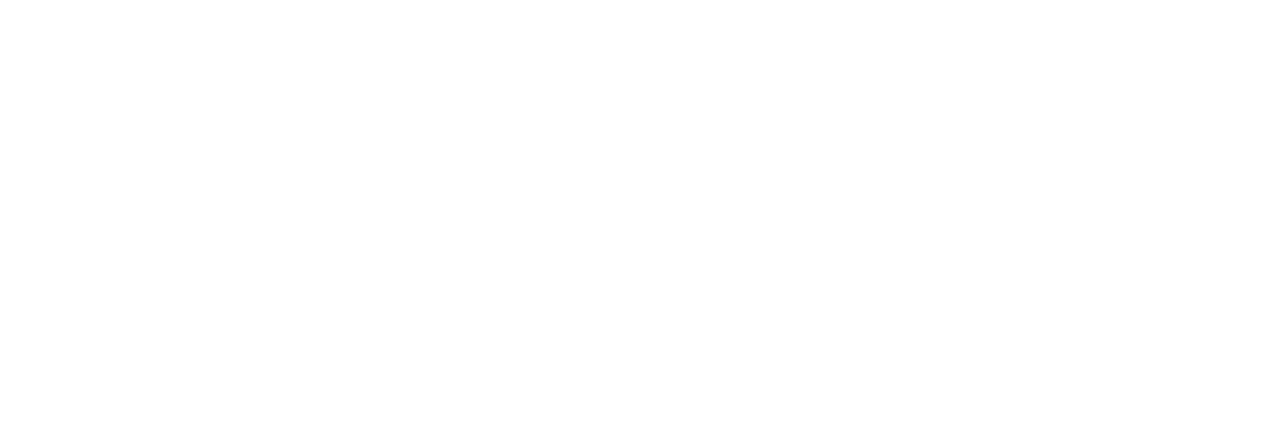
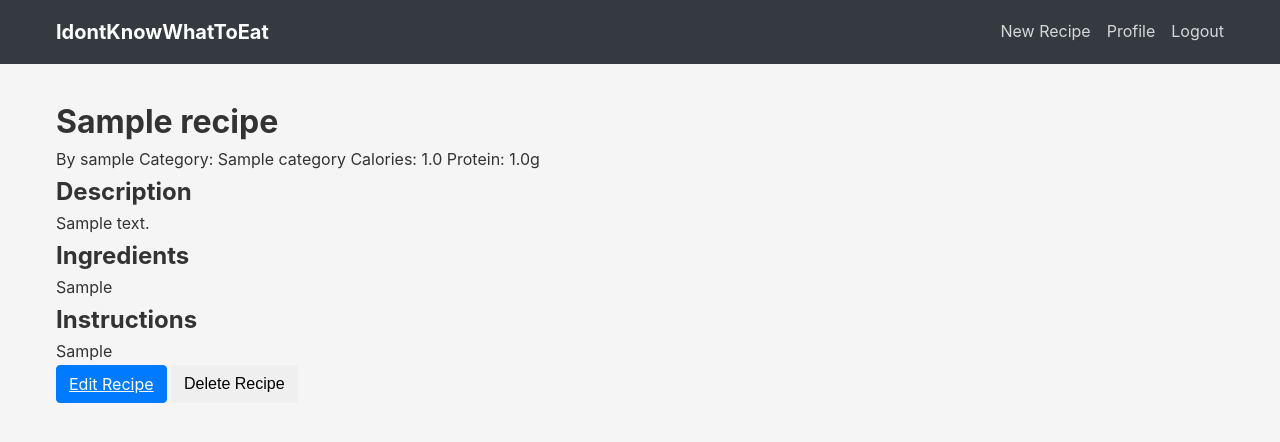
Before and after one commit to billbaord/WhatToEat, a Flask app: page /recipe/1 in a window 1280 px wide. Before the commit the part shown is empty. Shown: the top 442 px of the page. Run offline with Flask 3, Linux system fonts and the light colour scheme; a user stored in the database is signed in; tables that the repository leaves empty hold one stand-in row (values such as "Sample post").

Commit message:
HTML template - View Recipe
Created a View template and now a user can view the created recipe

```diff
--- a/app/templates/view_recipe.html
+++ b/app/templates/view_recipe.html
@@ -0,0 +1,37 @@
+{% extends "base.html" %}
+
+{% block title %}{{ recipe.title }}{% endblock %}
+
+{% block content %}
+    <div class="recipe-details">
+        <div class="recipe-header">
+            <h1>{{ recipe.title }}</h1>
+            <div class="recipe-meta">
+                <span>By {{ recipe.author.username }}</span>
+                <span>Category: {{ recipe.category.name }}</span>
+                <span>Calories: {{ recipe.calories }}</span>
+                <span>Protein: {{ recipe.protein }}g</span>
+            </div>
+        </div>
+
+        <div class="recipe-content">
+            <h2>Description</h2>
+            <p>{{ recipe.description }}</p>
+
+            <h2>Ingredients</h2>
+            <p>{{ recipe.ingredients|nl2br }}</p>
+
+            <h2>Instructions</h2>
+            <p>{{ recipe.instructions|nl2br }}</p>
+        </div>
+
+        {% if current_user.is_authenticated and current_user.id == recipe.user_id %}
+            <div class="recipe-actions">
+                <a href="{{ url_for('main.edit_recipe', id=recipe.id) }}" class="btn btn-primary">Edit Recipe</a>
+                <form action="{{ url_for('main.delete_recipe', id=recipe.id) }}" method="POST" style="display: inline;">
+                    <button type="submit" class="btn btn-danger delete-recipe">Delete Recipe</button>
+                </form>
+            </div>
+        {% endif %}
+    </div>
+{% endblock %}
```
Also changed, not shown: app/templates/recipe_form.html (+7 -0 lines), recipes.db.
